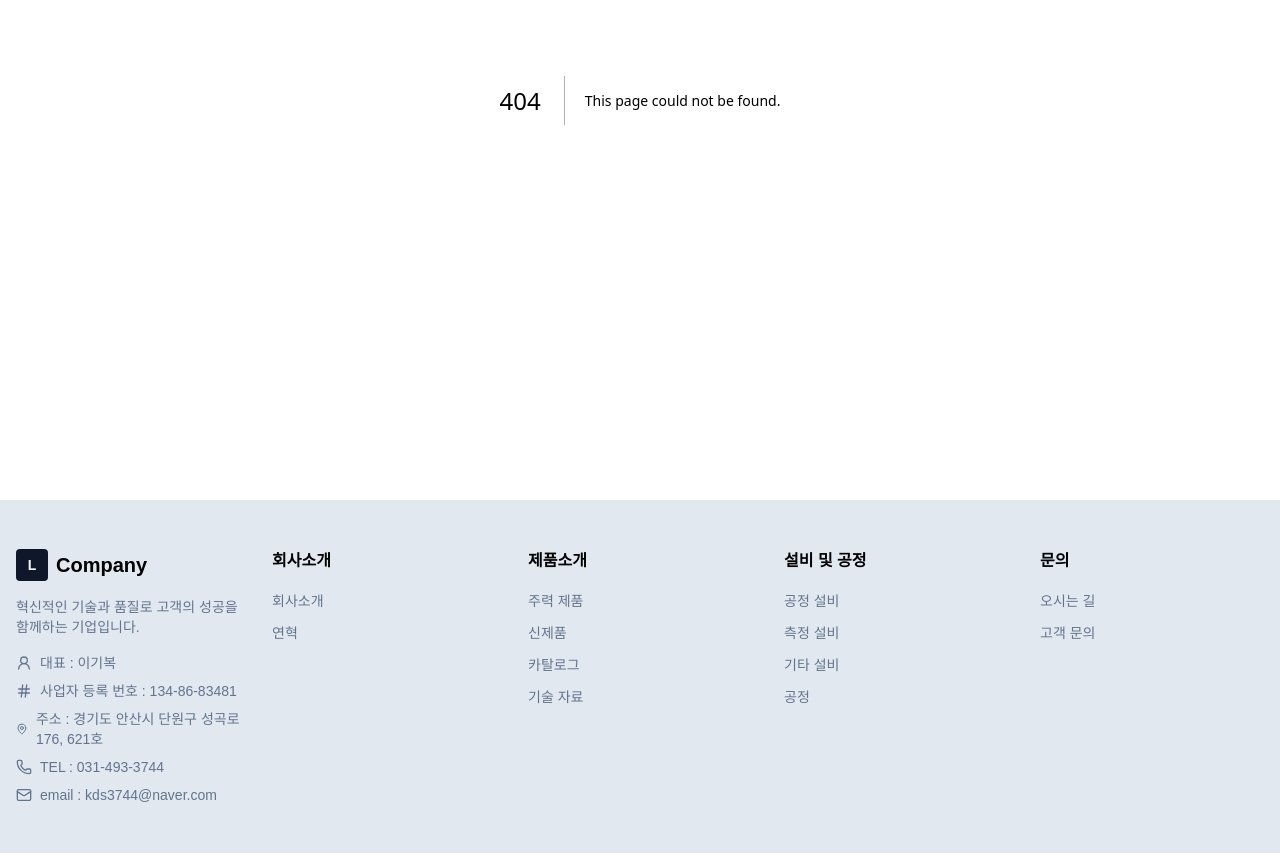
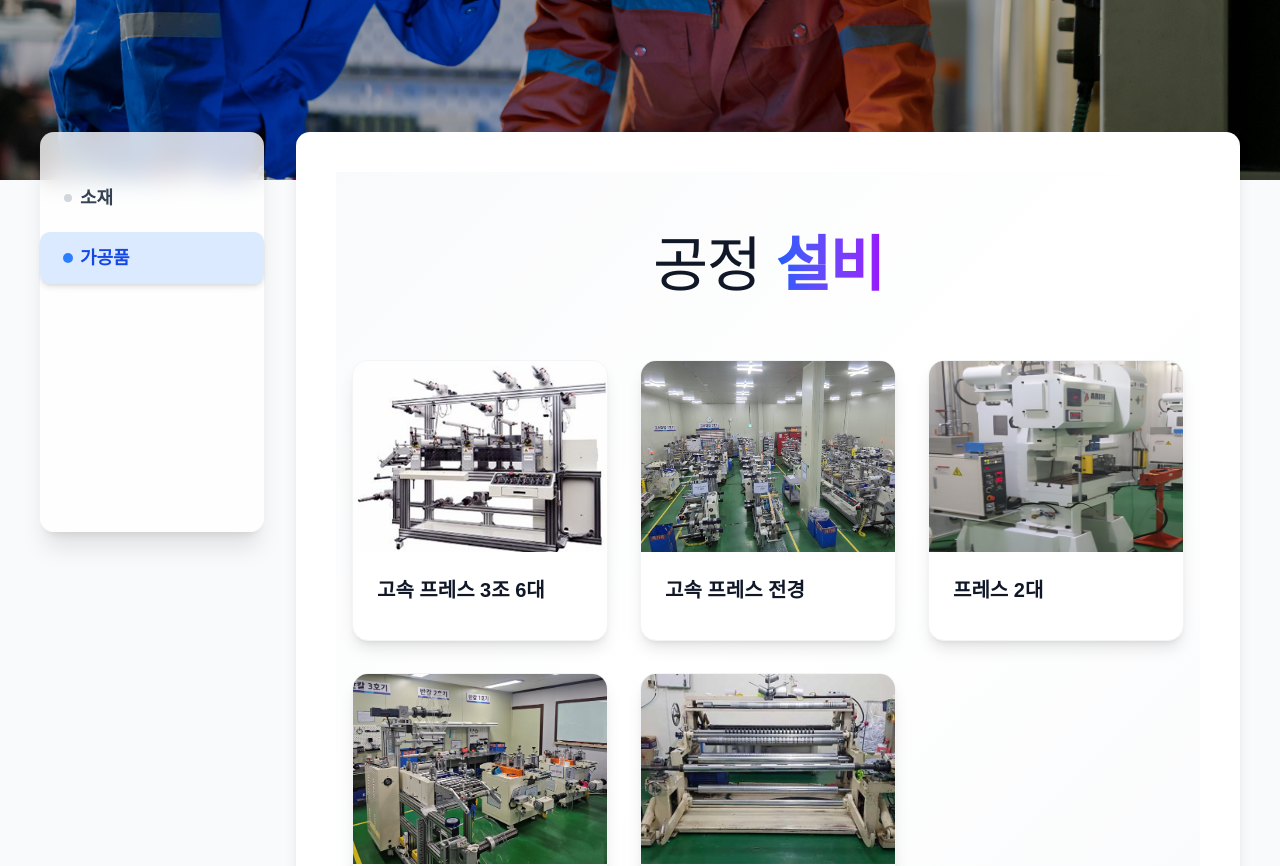
Before and after one commit to kdsolution3744/kdsolution-web, a Next.js app: page /products/products in a window 1280 px wide. Before the commit this address had no page. Shown: the part 300-1166 px from the top of the page. Built offline with nearby package versions, Linux system fonts and the light colour scheme; a web font is replaced by a local one.

Commit message:
feat : 제품 소개 기본 목업

```diff
--- a/next.config.ts
+++ b/next.config.ts
@@ -11,7 +11,7 @@ const nextConfig: NextConfig = {
       },
       {
         source: "/products",
-        destination: "/products/main",
+        destination: "/products/material",
         permanent: true,
       },
       {
--- /dev/null
+++ b/src/app/products/layout.tsx
@@ -0,0 +1,12 @@
+import facilHead from "@/assets/about.jpg";
+import SidebarLayout from "@/components/sidebarLayout";
+import { MENU_ITEM } from "@/constants/menu";
+export default function Layout({
+  children,
+}: Readonly<{ children: React.ReactNode }>) {
+  return (
+    <SidebarLayout imgSrc={facilHead} targetItem={MENU_ITEM[1].subItems}>
+      {children}
+    </SidebarLayout>
+  );
+}
--- /dev/null
+++ b/src/app/products/material/page.tsx
@@ -0,0 +1,14 @@
+import ImgCompLayout from "@/components/imgCompLayout";
+import { MACHINERY_LIST } from "@/constants/machineryList";
+
+export default function MachineryPage() {
+  return (
+    <div>
+      <ImgCompLayout
+        title="공정 설비"
+        imgSourceList={MACHINERY_LIST}
+        subTitle=""
+      />
+    </div>
+  );
+}
--- /dev/null
+++ b/src/app/products/products/page.tsx
@@ -0,0 +1,14 @@
+import ImgCompLayout from "@/components/imgCompLayout";
+import { MACHINERY_LIST } from "@/constants/machineryList";
+
+export default function MachineryPage() {
+  return (
+    <div>
+      <ImgCompLayout
+        title="공정 설비"
+        imgSourceList={MACHINERY_LIST}
+        subTitle=""
+      />
+    </div>
+  );
+}
--- a/src/constants/menu.ts
+++ b/src/constants/menu.ts
@@ -20,10 +20,8 @@ export const MENU_ITEM: IMenuList[] = [
     title: "제품소개",
     href: "/products",
     subItems: [
-      { title: "주력 제품", href: "/products/main" },
-      { title: "신제품", href: "/products/new" },
-      { title: "카탈로그", href: "/products/catalog" },
-      { title: "기술 자료", href: "/products/technical" },
+      { title: "소재", href: "/products/material" },
+      { title: "가공품", href: "/products/products" },
     ],
   },
   {
```
